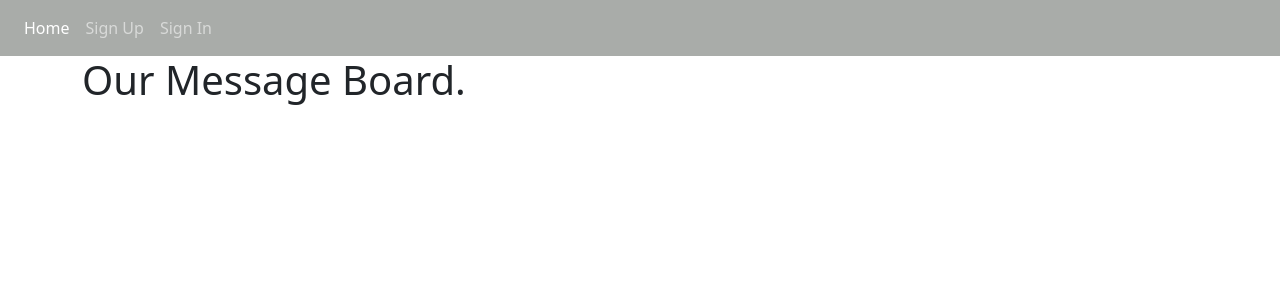
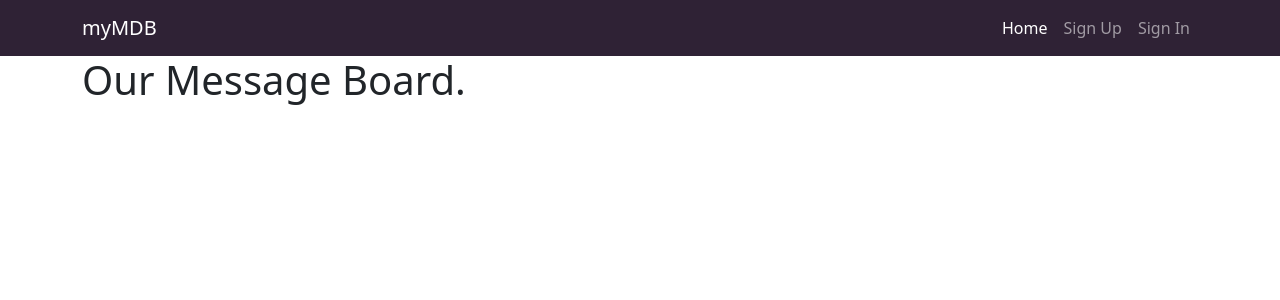
Before and after one commit to El-1ups/project-frontend, a React (Create React App) app: page / in a window 1280 px wide. Shown: the top 300 px of the page. Built offline with nearby package versions, Linux system fonts and the light colour scheme.

Commit message:
update Header.js file

```diff
--- a/src/components/Header/Header.js
+++ b/src/components/Header/Header.js
@@ -1,43 +1,70 @@
-import React, { Fragment } from 'react'
-import Nav from 'react-bootstrap/Nav'
-import Navbar from 'react-bootstrap/Navbar'
-import { Link, NavLink } from 'react-router-dom'
+import React from 'react'
+import { NavLink, Link } from 'react-router-dom'
 
+// import Navbar from 'react-bootstrap/Navbar'
+// import Container from 'react-bootstrap/Container'
+// import Nav from 'react-bootstrap/Nav'
+import { Navbar, Nav, Container } from 'react-bootstrap'
+
+// These are the links you'll see if you're signed in
 const authenticatedOptions = (
-  <Fragment>
-    <NavLink to='/change-password' className='nav-link'>Change Password</NavLink>
-    <NavLink to='/sign-out' className='nav-link'>Sign Out</NavLink>
-  </Fragment>
+  <>
+    <NavLink to='/change-password' className='nav-link'>
+Change Password
+    </NavLink>
+    <NavLink to='/sign-out' className='nav-link'>
+Sign Out
+    </NavLink>
+    <NavLink to='/posts' className='nav-link'>
+Posts
+    </NavLink>
+    <NavLink to='/posts/create' className='nav-link'>
+Make a Post
+    </NavLink>
+  </>
 )
 
+// These are the links you'll see if you're signed out
 const unauthenticatedOptions = (
-  <Fragment>
+  <>
     <NavLink to='/sign-up' className='nav-link'>Sign Up</NavLink>
     <NavLink to='/sign-in' className='nav-link'>Sign In</NavLink>
-  </Fragment>
+  </>
 )
 
+// These are the navigation links that will always show
 const alwaysOptions = (
-  <Fragment>
-    <NavLink exact to='/' className='nav-link'>Home</NavLink>
-  </Fragment>
+  <>
+    <NavLink to='/' className='nav-link'>Home</NavLink>
+  </>
 )
 
 const Header = ({ user }) => (
-  <Navbar bg='primary' variant='dark' expand='md'>
+  <Navbar bg='info' expand='md' variant='dark'>
+    <Container>
       <Navbar.Brand>
-      <Link to='/' style={{ color: '#FFF', textDecoration: 'none' }}></Link>
+        {/* Text decoration: none, will remove the underline text decoration
+            from the link */}
+        <Link to='/' style={{ color: '#FFF', textDecoration: 'none' }}>myMDB
+        </Link>
       </Navbar.Brand>
       <Navbar.Toggle aria-controls='basic-navbar-nav' />
       <Navbar.Collapse id='basic-navbar-nav'>
-      <Nav className='ml-auto'>
+        {/* Add margin to the start (left) automatically
+            So that the links are pushed to the right side of the screen. */}
+        <Nav className='ms-auto'>
+          {/* If we have a user, show the span component */}
           {user && (
-          <span className='navbar-text mr-2'>Welcome, {user.email}</span>
+          /* Add some margin after the welcome message to separate it from the following links */
+            <span className='navbar-text me-2'>Welcome, {user.email}</span>
           )}
           {alwaysOptions}
+          {/* If we have a user (it isnt null), show the authenticated links
+              otherwise show the unauthenticated links */}
           {user ? authenticatedOptions : unauthenticatedOptions}
         </Nav>
       </Navbar.Collapse>
+    </Container>
   </Navbar>
 )
 
```
Lines whose indentation alone changed are shown as unchanged.
